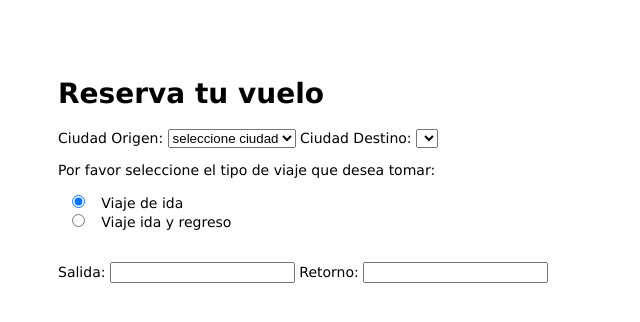
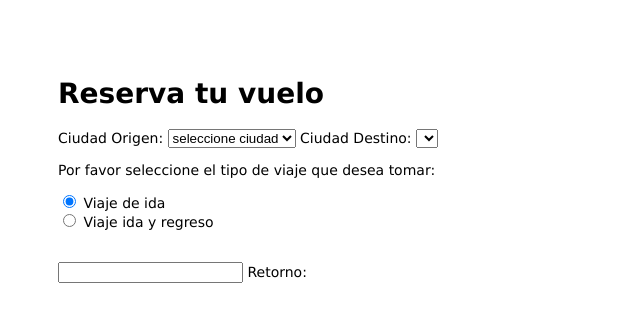
Before and after one commit to JuanDavidMartinez/reservations, a website: page public/index.html in a window 1280 px wide. Both pictures are taken after a click on the radio button "Viaje de ida". Shown: the whole page, without its empty margins (0-640 px from the left). Drawn offline with nearby package versions, Linux system fonts and the light colour scheme; no server answers.

Commit message:
ajuste para radio button

```diff
--- a/public/index.html
+++ b/public/index.html
@@ -19,13 +19,13 @@
     <label>Ciudad Destino:</label>
     <select id="ciudad_destino" name="select"></select>
     <p>Por favor seleccione el tipo de viaje que desea tomar:</p>
-    <input type="radio" id="OW" name="fav_language" value="OW">
-    <label for="OW">Viaje de ida</label><br>
-    <input type="radio" id="RT" name="fav_language" value="RT">
-    <label for="RT">Viaje ida y regreso</label><br>
+    <input type="radio" id="OW" name="fav_language" value="OW" onchange="deshabilitarRetorno()">
+    <label for="OW">Viaje de ida</label><br>
+    <input type="radio" id="RT" name="fav_language" value="RT" onchange="habilitarRetorno()">
+    <label for="RT">Viaje ida y regreso</label><br>
     <br><br>
-    Salida: <input type="text" id="fecha_salida">
-    Retorno: <input type="text" id="fecha_retorno">
+    <label id="label_retorno">Salida: </label><input type="text" id="fecha_salida">
+    <label id="label_retorno">Retorno: </label><input type="text" id="fecha_retorno">
   </main>
 </body>
 
--- a/public/javascripts/index_functions.js
+++ b/public/javascripts/index_functions.js
@@ -22,3 +22,13 @@ function getCitiesByOrigin() {
       });
     });
 }
+
+function deshabilitarRetorno() {
+  $('#label_retorno').hide();
+  $('#fecha_retorno').hide();
+}
+
+function habilitarRetorno() {
+  $('#label_retorno').show();
+  $('#fecha_retorno').show();
+}
```
